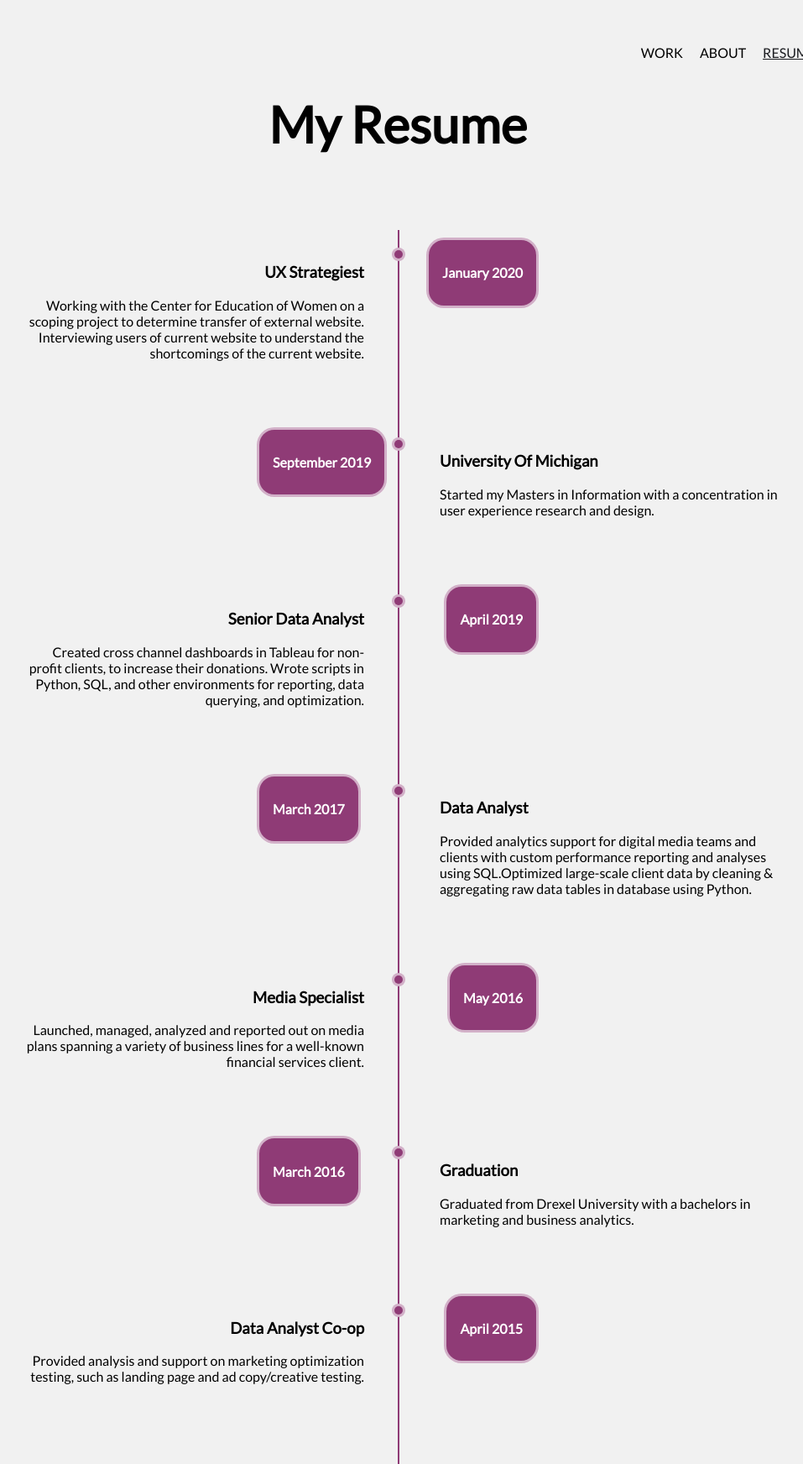
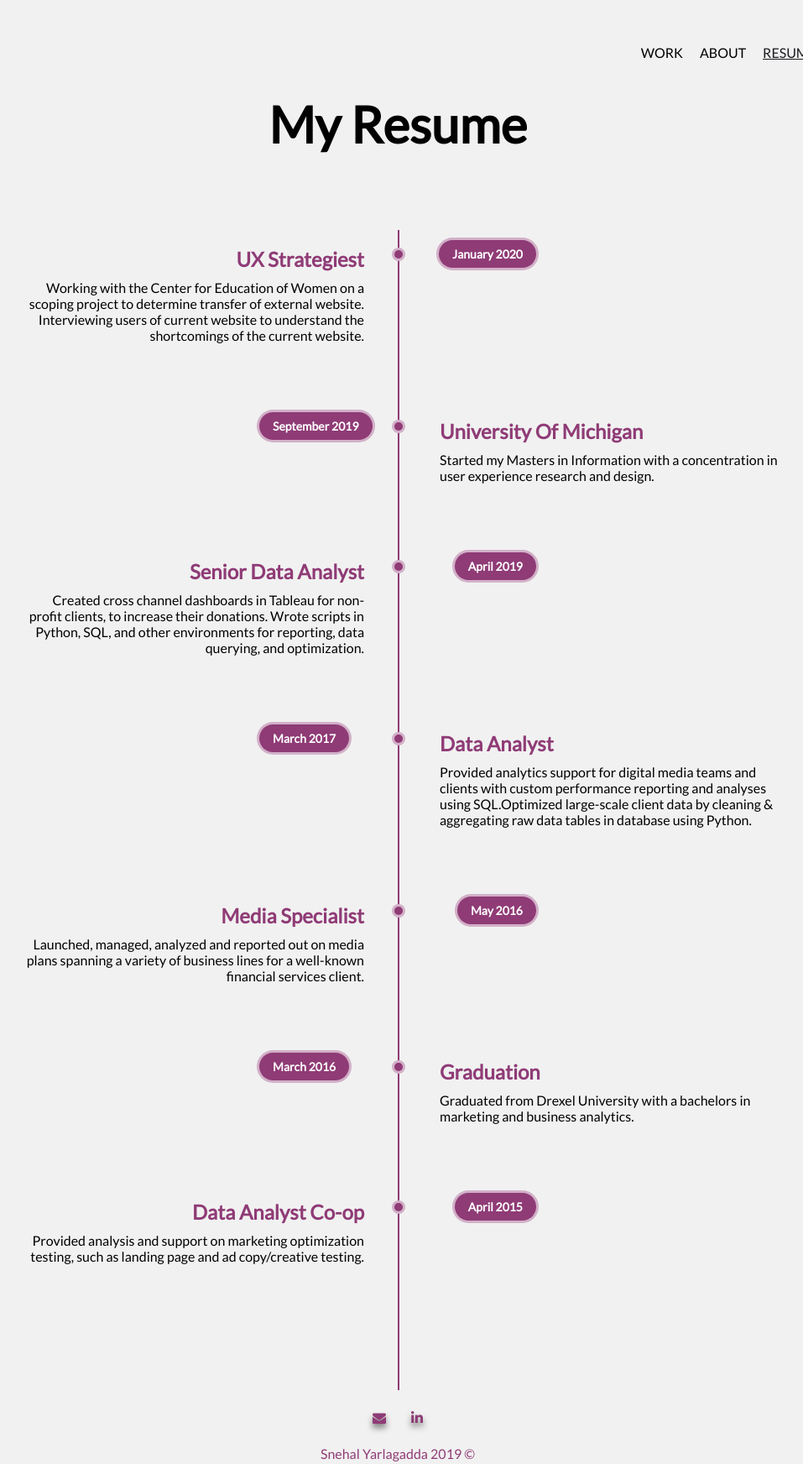
Before and after one commit to sn808/portfolio, a plain HTML site: page resume.html in a window 1280 px wide. Shown: the part 5-1749 px from the top of the page at 84% size, without its empty margins (166-1123 px from the left). Drawn offline with Linux system fonts and the light colour scheme; a web font is replaced by a local one.

Commit message:
Add files via upload

```diff
--- a/resume.html
+++ b/resume.html
@@ -14,19 +14,16 @@
 	<meta charset="UTF-8">
 	<title>Snehal Yarlagadda</title>
 
-	<!--Responsive-->
-	<meta name="viewport" content="width=device-width, initial-scale=1.0, maximum-scale=1, user-scalable=0">
-
 	<!--CSS-->
-	<link rel= "stylesheet" href="css/hovermin.css">
 	<link rel="stylesheet" href="css/stylesheet.css" type="text/css">
 	<link rel="stylesheet" href="https://use.fontawesome.com/releases/v5.4.1/css/all.css" integrity="sha384-5sAR7xN1Nv6T6+dT2mhtzEpVJvfS3NScPQTrOxhwjIuvcA67KV2R5Jz6kr4abQsz" crossorigin="anonymous">
 	<link href="//maxcdn.bootstrapcdn.com/font-awesome/4.2.0/css/font-awesome.min.css" rel="stylesheet" media="all">
-
+</head>
 <!--Content Start-->
-</head>
+<body id="about">
 	<a class="skip" href="#jump">Skip to Main</a>
 	<!--Icon-->
+	<header>
 		<div class="flip">
 			<div class="card2">
 				<div class="front">
@@ -38,10 +35,6 @@
 				</div>
 			</div>
 		</div>
-<!--main website-->
-<!--Header-->
-<body id="about">
-	<header>
 	<!--Navigation-->
 		<nav>
 	      <ul class=nav>
@@ -59,69 +52,69 @@
 					<ul>
 						<li>
 							<div class="rescontent">
-								<h3>UX Strategiest</h3>
+								<h2>UX Strategiest</h2>
 								<p>Working with the Center for Education of Women on a scoping project to determine transfer of external website. Interviewing users of current website to understand the shortcomings of the current website.</p>
 							</div>
 							<div class="time">
-								<h4>January 2020</h4>
+								<h3>January 2020</h3>
 							</div>
 						</li>
 						<li>
 							<div class="rescontent">
-								<h3>University Of Michigan</h3>
+								<h2>University Of Michigan</h2>
 								<p>Started my Masters in Information with a concentration in user experience research and design.</p>
 							</div>
 							<div class="time">
-								<h4>September 2019</h4>
+								<h3>September 2019</h3>
 							</div>
 						</li>
 						<li>
 							<div class="rescontent">
-								<h3>Senior Data Analyst</h3>
+								<h2>Senior Data Analyst</h2>
 								<p>Created cross channel dashboards in Tableau for non-profit clients, to increase their donations. Wrote scripts in Python, SQL, and other environments for reporting, data querying, and optimization.</p>
 							</div>
 							<div class="time">
-								<h4>April 2019</h4>
+								<h3>April 2019</h3>
 							</div>
 						</li>
 						<li>
 							<div class="rescontent">
-								<h3>Data Analyst</h3>
+								<h2>Data Analyst</h2>
 								<p>Provided analytics support for digital media teams and clients with custom performance reporting and analyses using SQL.Optimized large-scale client data by cleaning & aggregating raw data tables in database using Python.</p>
 							</div>
 							<div class="time">
-								<h4>March 2017</h4>
+								<h3>March 2017</h3>
 							</div>
 						</li>
 						<li>
 							<div class="rescontent">
-								<h3>Media Specialist</h3>
+								<h2>Media Specialist</h2>
 								<p>Launched, managed, analyzed and reported out on media plans spanning a variety of business lines for a well-known financial services client.</p>
 							</div>
 							<div class="time">
-								<h4>May 2016</h4>
+								<h3>May 2016</h3>
 							</div>
 						</li>
 						<li>
 							<div class="rescontent">
-								<h3>Graduation</h3>
+								<h2>Graduation</h2>
 								<p>Graduated from Drexel University with a bachelors in marketing and business analytics.</p>
 							</div>
 							<div class="time">
-								<h4>March 2016</h4>
+								<h3>March 2016</h3>
 							</div>
 						</li>
 						<li>
 							<div class="rescontent">
-								<h3>Data Analyst Co-op</h3>
+								<h2>Data Analyst Co-op</h2>
 								<p>Provided analysis and support on marketing optimization testing, such as landing page and ad copy/creative testing.</p>
 							</div>
 							<div class="time">
-								<h4>April 2015</h4>
+								<h3>April 2015</h3>
 							</div>
 						</li>
+					</ul>
 				<div style="clear:both"></div>
-				</ul>
 			</div>
 	</main>
 	<footer>
```
Lines whose indentation alone changed are shown as unchanged.
